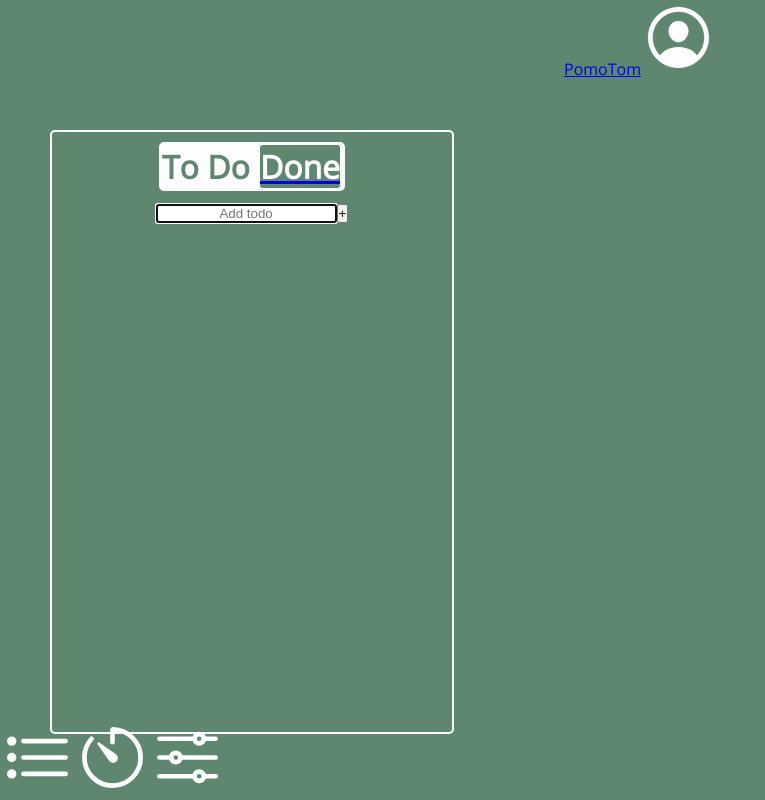
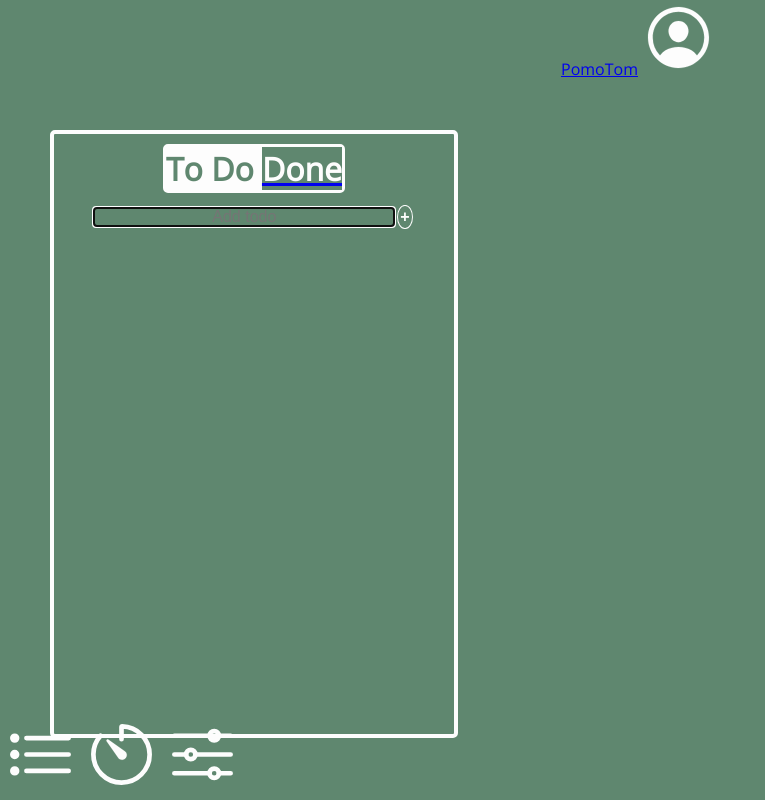
Before and after one commit to krismally/pomo-frontend, a React (Create React App) app: page /lists in a window 1280 px wide. Shown: the whole page, without its empty margins (0-765 px from the left). Built offline with nearby package versions, Linux system fonts and the light colour scheme; no server answers.

Commit message:
list margins set

```diff
--- a/src/components/ListDone.js
+++ b/src/components/ListDone.js
@@ -4,9 +4,6 @@ const ListDone = (props) => {
     return (
         <div className="listToDo">
             <h1 className="done-head"><Link to="/lists" className="todo-link"><span >To Do</span></Link> Done</h1>
-            {/* 1. Display Checked off list items
-            2. Display Items by order finished and Date completed
-            3. Give the user the ability to make a note. */}
             <form>
                 <ul>
                     <li> Task 1 </li>
--- a/src/components/ListToDo.js
+++ b/src/components/ListToDo.js
@@ -69,7 +69,7 @@ const ListToDo = (props) => {
   };
 
   // Display
-  const completeTodo  = async (id, completedTodo) => {
+  const completeTodo  = async(id, completedTodo) => {
     await fetch(`${url}/${id}`, {
       method: "PUT",
       headers: {
--- a/src/index.css
+++ b/src/index.css
@@ -34,7 +34,7 @@ ion-icon {
 /* Main Container */
 .listToDo {
   color: #FDFDFD;
-  border: solid #FDFDFD 2px;
+  border: solid #FDFDFD 4px;
   display: flex;
   flex-direction: column;
   justify-content: start;
@@ -56,8 +56,6 @@ ion-icon {
 }
 .done-link {
   background: #5F876F;
-  border: solid #FDFDFD 2px;
-  border-radius: 5px;
   color: #fdfdfd;
 }
 .done-link span {
@@ -67,14 +65,15 @@ ion-icon {
 /* Content */
 .todo-row {
   display: flex;
-  justify-content: space-between;
   font-weight:bold;
+  margin: 2px auto;
 }
 .complete {
   text-decoration: line-through;
+  opacity: 0.65;
 }
 .icons {
-
+  margin: 3px;
 }
 .delete-icon {
 
@@ -83,20 +82,40 @@ ion-icon {
 
 }
 /* ****TODO FORM**** */
+.todo-form {
+  width: 100%;
+}
 /* Create */
 .todo-input {
+  width: 75%;
+  border: solid #FDFDFD 1px;
+  background: #5F876F;
+  color: #FDFDFD;
+  font-size: 16px;
+}
 
-}
 .add-todo-button {
+  border-radius: 50%;
+  background: #5F876F;
+  color:#FDFDFD;
+  border: solid #FDFDFD 1px;
+  padding: 2px;
+  font-weight: bold;
+  margin: 2px;
+  font-size: 16px;
 
 }
 /* Edit */
-.todo-form {
-
-}
 .todo-input-edit {
-
+  border: solid #FDFDFD 1px;
+  background: #5F876F;
+  color: #FDFDFD;
+  font-size: 16px;
 }
 .todo-button-update{
-
+  background: #FDFDFD;
+  border: none;
+  margin: 5px;
+  color:#5F876F;
+  font-size: 16px;
 }
```
